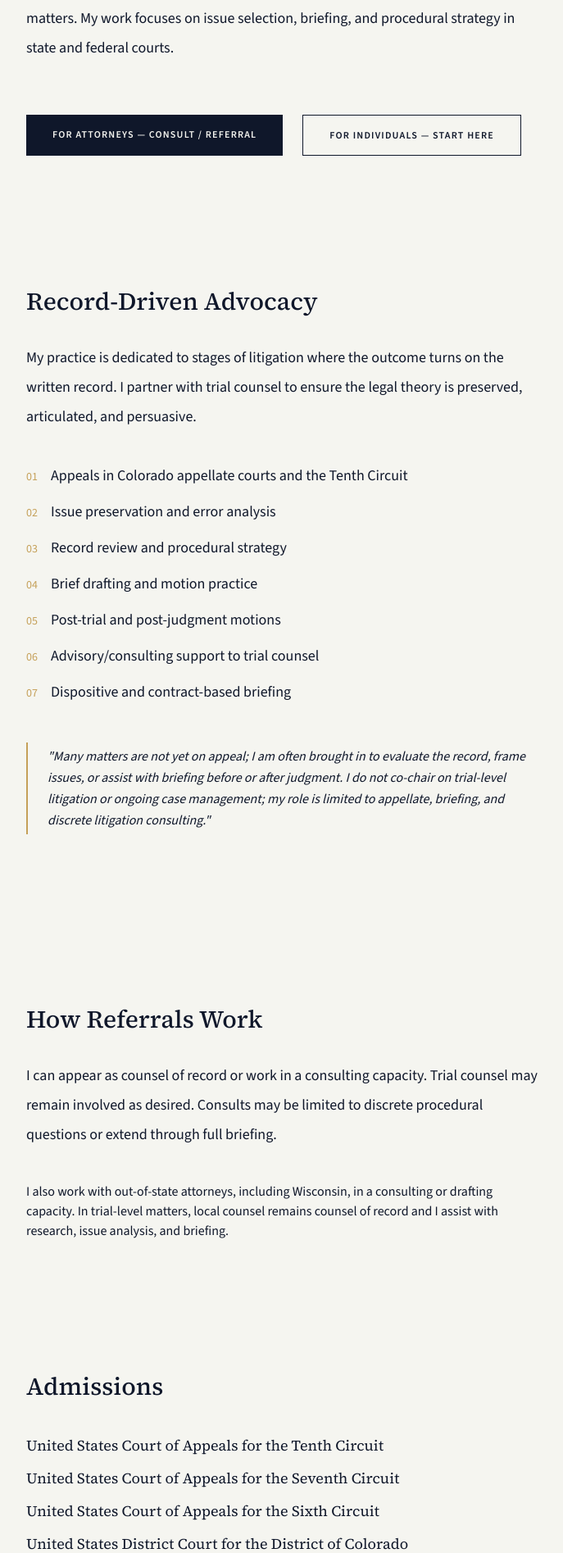
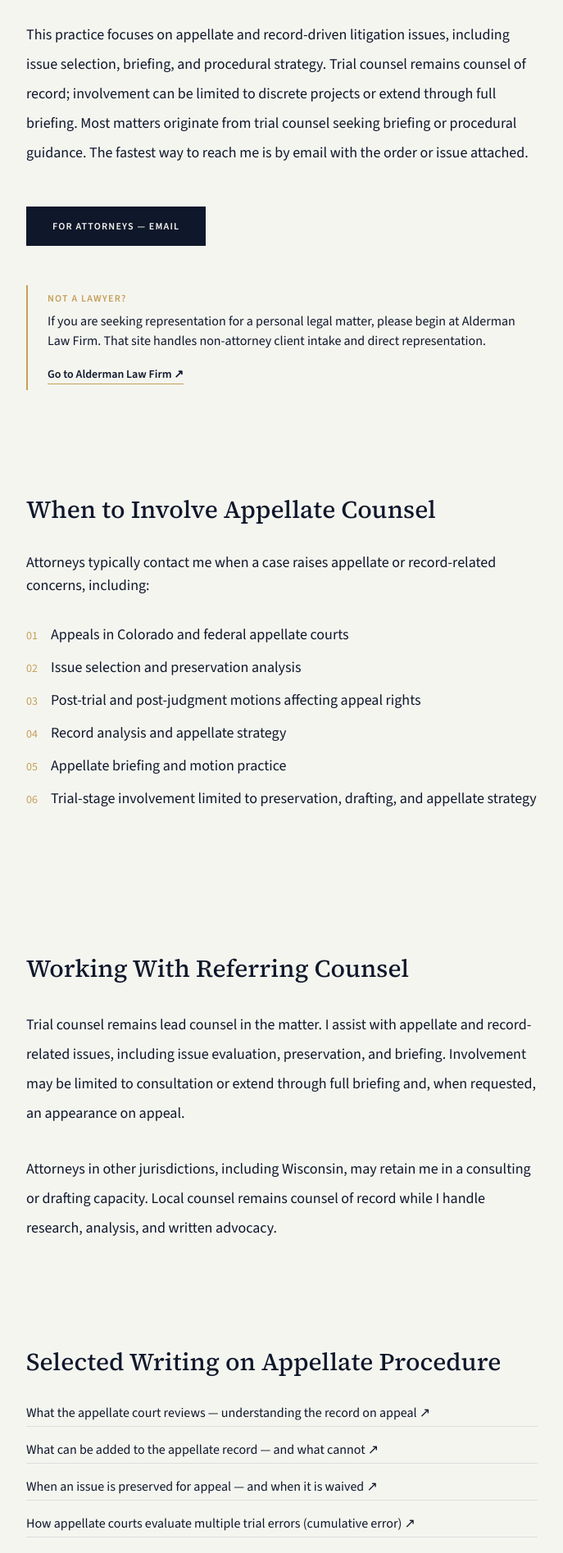
Before and after one commit to eastwoodops/attorney-profile, a Next.js app: page / in a window 1280 px wide. Shown: the part 340-2235 px from the top of the page at 82% size, without its empty margins (296-983 px from the left). Built offline with nearby package versions, Linux system fonts and the light colour scheme.

Commit message:
refactor: Apply extensive client copy and layout updates (Hero, Articles, Bio, Admissions)

```diff
--- a/app/page.tsx
+++ b/app/page.tsx
@@ -47,101 +47,136 @@ export default function Home() {
 
       <main className="max-w-2xl mx-auto px-6">
 
-        {/* 1. HERO FUNCTION STATEMENT */}
-        <section className="pt-24 pb-20">
+        {/* 1. HERO */}
+        <section className="pt-24 pb-16">
           <h1 className={`${serif.className} text-5xl md:text-6xl font-medium mb-6 leading-none text-oxford`}>
             Kimberly Rufe
           </h1>
-          <p className="text-xl text-bronze mb-10 font-medium">
+          <p className="text-xl text-bronze mb-4 font-medium">
             Appellate Counsel & Litigation Consultant
           </p>
-          <p className="text-lg leading-loose text-oxford mb-12">
-            I represent parties and assist trial counsel in appellate and record-driven litigation matters. My work focuses on issue selection, briefing, and procedural strategy in state and federal courts.
+          <p className="text-sm uppercase tracking-widest text-oxford/60 mb-10">
+            This page is for attorneys seeking assistance with appellate or record-related issues.
           </p>
 
-          <div className="flex flex-col sm:flex-row gap-6 pt-4">
+          <p className="text-lg leading-loose text-oxford mb-12">
+            This practice focuses on appellate and record-driven litigation issues, including issue selection, briefing, and procedural strategy. Trial counsel remains counsel of record; involvement can be limited to discrete projects or extend through full briefing. Most matters originate from trial counsel seeking briefing or procedural guidance. The fastest way to reach me is by email with the order or issue attached.
+          </p>
+
+          <div className="mb-12">
             <ObfuscatedEmail
-              label="For Attorneys — Consult / Referral"
+              label="For Attorneys — Email"
               className="inline-block bg-oxford text-paper px-8 py-4 text-xs uppercase tracking-widest font-bold hover:bg-bronze transition-colors text-center"
             />
+          </div>
+
+          <div className="border-l-2 border-bronze pl-6 py-2">
+            <p className="text-xs uppercase tracking-widest text-bronze mb-2 font-bold">Not a lawyer?</p>
+            <p className="text-base text-oxford mb-4">
+              If you are seeking representation for a personal legal matter, please begin at Alderman Law Firm. That site handles non-attorney client intake and direct representation.
+            </p>
             <a
               href="https://aldermanlawfirm.com"
               target="_blank"
-              className="inline-block border border-oxford text-oxford px-8 py-4 text-xs uppercase tracking-widest font-bold hover:bg-oxford hover:text-paper transition-colors text-center"
+              className="text-sm font-bold border-b border-bronze pb-0.5 hover:text-bronze transition-colors"
             >
-              For Individuals — Start Here
+              Go to Alderman Law Firm ↗
             </a>
           </div>
         </section>
 
-        {/* 2. WHAT I DO */}
-        <section className="py-20">
+        {/* 2. WHEN TO INVOLVE APPELLATE COUNSEL */}
+        <section className="py-16">
           <h2 className={`${serif.className} text-3xl font-medium mb-8 text-oxford`}>
-            Record-Driven Advocacy
+            When to Involve Appellate Counsel
           </h2>
-          <p className="text-lg leading-loose text-oxford mb-10">
-            My practice is dedicated to stages of litigation where the outcome turns on the written record. I partner with trial counsel to ensure the legal theory is preserved, articulated, and persuasive.
+          <p className="text-lg text-oxford mb-8">
+            Attorneys typically contact me when a case raises appellate or record-related concerns, including:
           </p>
 
-          <ul className="space-y-4 mb-12 text-oxford text-lg">
+          <ul className="space-y-3 mb-12 text-oxford text-lg">
             <li className="flex gap-4 items-baseline">
               <span className="text-bronze text-sm">01</span>
-              <span>Appeals in Colorado appellate courts and the Tenth Circuit</span>
+              <span>Appeals in Colorado and federal appellate courts</span>
             </li>
             <li className="flex gap-4 items-baseline">
               <span className="text-bronze text-sm">02</span>
-              <span>Issue preservation and error analysis</span>
+              <span>Issue selection and preservation analysis</span>
             </li>
             <li className="flex gap-4 items-baseline">
               <span className="text-bronze text-sm">03</span>
-              <span>Record review and procedural strategy</span>
+              <span>Post-trial and post-judgment motions affecting appeal rights</span>
             </li>
             <li className="flex gap-4 items-baseline">
               <span className="text-bronze text-sm">04</span>
-              <span>Brief drafting and motion practice</span>
+              <span>Record analysis and appellate strategy</span>
             </li>
             <li className="flex gap-4 items-baseline">
               <span className="text-bronze text-sm">05</span>
-              <span>Post-trial and post-judgment motions</span>
+              <span>Appellate briefing and motion practice</span>
             </li>
             <li className="flex gap-4 items-baseline">
               <span className="text-bronze text-sm">06</span>
-              <span>Advisory/consulting support to trial counsel</span>
-            </li>
-            <li className="flex gap-4 items-baseline">
-              <span className="text-bronze text-sm">07</span>
-              <span>Dispositive and contract-based briefing</span>
+              <span>Trial-stage involvement limited to preservation, drafting, and appellate strategy</span>
             </li>
           </ul>
-
-          <blockquote className="border-l-2 border-bronze pl-6 py-1 my-12">
-            <p className="text-oxford italic leading-relaxed">
-              "Many matters are not yet on appeal; I am often brought in to evaluate the record, frame issues, or assist with briefing before or after judgment. I do not co-chair on trial-level litigation or ongoing case management; my role is limited to appellate, briefing, and discrete litigation consulting."
-            </p>
-          </blockquote>
         </section>
 
-        {/* 3. REFERRAL MECHANICS */}
-        <section className="py-20">
+        {/* 3. WORKING WITH REFERRING COUNSEL */}
+        <section className="py-16">
           <h2 className={`${serif.className} text-3xl font-medium mb-8 text-oxford`}>
-            How Referrals Work
+            Working With Referring Counsel
           </h2>
 
-          <p className="text-lg text-oxford mb-10 leading-loose">
-            I can appear as counsel of record or work in a consulting capacity. Trial counsel may remain involved as desired. Consults may be limited to discrete procedural questions or extend through full briefing.
+          <p className="text-lg text-oxford mb-8 leading-loose">
+            Trial counsel remains lead counsel in the matter. I assist with appellate and record-related issues, including issue evaluation, preservation, and briefing. Involvement may be limited to consultation or extend through full briefing and, when requested, an appearance on appeal.
           </p>
 
-          <div className="space-y-4 text-oxford">
-            <p>I also work with out-of-state attorneys, including Wisconsin, in a consulting or drafting capacity. In trial-level matters, local counsel remains counsel of record and I assist with research, issue analysis, and briefing.</p>
-          </div>
+          <p className="text-lg text-oxford leading-loose">
+            Attorneys in other jurisdictions, including Wisconsin, may retain me in a consulting or drafting capacity. Local counsel remains counsel of record while I handle research, analysis, and written advocacy.
+          </p>
         </section>
 
-        {/* 4. ADMISSIONS (Reverted to Single List) */}
-        <section className="py-20">
-          <h2 className={`${serif.className} text-3xl font-medium mb-10 text-oxford`}>
+        {/* 4. SELECTED WRITING */}
+        <section className="py-16">
+          <h2 className={`${serif.className} text-3xl font-medium mb-8 text-oxford`}>
+            Selected Writing on Appellate Procedure
+          </h2>
+          <ul className="space-y-4 text-oxford">
+            <li>
+              <a href="https://aldermanlawfirm.com/what-the-record-on-appeal-actually-is-and-why-appeals-are-decided-there/" target="_blank" className="hover:text-bronze transition-colors border-b border-oxford/10 pb-1 block">
+                What the appellate court reviews — understanding the record on appeal ↗
+              </a>
+            </li>
+            <li>
+              <a href="https://aldermanlawfirm.com/can-you-add-evidence-after-trial-supplementing-the-record-on-appeal-in-colorado/" target="_blank" className="hover:text-bronze transition-colors border-b border-oxford/10 pb-1 block">
+                What can be added to the appellate record — and what cannot ↗
+              </a>
+            </li>
+            <li>
+              <a href="https://aldermanlawfirm.com/issue-preservation-in-colorado-appeals-was-my-issue-preserved-for-appeal/" target="_blank" className="hover:text-bronze transition-colors border-b border-oxford/10 pb-1 block">
+                When an issue is preserved for appeal — and when it is waived ↗
+              </a>
+            </li>
+            <li>
+              <a href="https://aldermanlawfirm.com/the-cumulative-error-doctrine-in-colorado-appeals/" target="_blank" className="hover:text-bronze transition-colors border-b border-oxford/10 pb-1 block">
+                How appellate courts evaluate multiple trial errors (cumulative error) ↗
+              </a>
+            </li>
+            <li>
+              <a href="https://aldermanlawfirm.com/what-is-the-criteria-for-a-cert-petition-in-colorado/" target="_blank" className="hover:text-bronze transition-colors border-b border-oxford/10 pb-1 block">
+                When a Colorado Supreme Court cert petition may be viable ↗
+              </a>
+            </li>
+          </ul>
+        </section>
+
+        {/* 5. ADMISSIONS (Compact) */}
+        <section className="py-16">
+          <h2 className={`${serif.className} text-3xl font-medium mb-6 text-oxford`}>
             Admissions
           </h2>
-          <ul className={`space-y-3 text-oxford text-lg ${serif.className}`}>
+          <ul className={`text-oxford text-base leading-snug space-y-1 ${serif.className}`}>
             <li>United States Court of Appeals for the Tenth Circuit</li>
             <li>United States Court of Appeals for the Seventh Circuit</li>
             <li>United States Court of Appeals for the Sixth Circuit</li>
@@ -152,52 +187,42 @@ export default function Home() {
           </ul>
         </section>
 
-        {/* 5. BIO & WRITING PROOF */}
-        <section className="py-20">
-          <div className="mb-12">
-             {/* Image - Adjusted for full head visibility */}
-            <div className="w-full max-w-sm mb-10">
+        {/* 6. BIO */}
+        <section className="py-16">
+          <div className="flex flex-col md:flex-row gap-10 items-start">
+             {/* Image - Small, Cropped */}
+            <div className="w-32 flex-shrink-0">
                <img
                   src="/kimberly-rufe-portrait.jpg"
                   alt="Kimberly Rufe"
-                  className="w-full h-auto object-cover grayscale opacity-90 hover:opacity-100 transition-opacity duration-500"
-                  style={{ maxHeight: '500px', objectPosition: 'top' }}
+                  className="w-full h-auto object-cover grayscale opacity-90"
+                  style={{ aspectRatio: '3/4', objectPosition: 'top' }}
                 />
             </div>
 
-            <p className="text-lg leading-loose text-oxford mb-8">
-              My practice focuses on record-driven litigation—the work that wins or loses on a clear, persuasive written argument. I work with trial counsel and parties to evaluate appellate options, frame issues for appeal, and draft briefs and motions that courts actually read.
-            </p>
-            <p className="text-lg leading-loose text-oxford">
-              Most of my work involves collaborating with trial counsel who remain closely involved in the case. I bring appellate perspective to trial strategy and procedural choices, and I handle the specialized work of motion drafting and record analysis that trial lawyers often need to outsource.
-            </p>
+            <div>
+              <h3 className={`${serif.className} text-xl font-medium mb-4 text-oxford`}>
+                Kimberly Alderman Rufe
+              </h3>
+              <p className="text-lg leading-loose text-oxford">
+                Kimberly Alderman Rufe is an attorney whose practice focuses on appeals and record-based litigation. She previously clerked in the judiciary and taught in the clinical program at the University of Wisconsin Law School. She works with referring attorneys on a collaborative basis, providing analysis and drafting support while trial counsel remains lead counsel.
+              </p>
+            </div>
           </div>
         </section>
 
-        {/* 6. CONTACT */}
-        <section id="contact" className="py-20 pb-32">
+        {/* 7. CONTACT */}
+        <section id="contact" className="py-16 pb-32">
           <h2 className={`${serif.className} text-3xl font-medium mb-8 text-oxford`}>
             Contact
           </h2>
 
-          <div className="space-y-8">
-            <div>
-              <p className="text-xs uppercase tracking-widest text-bronze mb-2 font-bold">Email</p>
-              <ObfuscatedEmail className="text-xl text-oxford hover:text-bronze transition-colors border-b border-oxford/20 pb-1" />
-            </div>
-
-            <div>
-              <p className="text-xs uppercase tracking-widest text-bronze mb-2 font-bold">Schedule</p>
-              <ObfuscatedEmail
-                label="Email to request a consult time →"
-                className="text-lg text-oxford hover:text-bronze transition-colors"
-              />
-            </div>
+          <div className="space-y-4">
+            <ObfuscatedEmail className="text-xl text-oxford hover:text-bronze transition-colors border-b border-oxford/20 pb-1" />
+            <p className="text-sm text-oxford/60 italic">
+              Conflict checks are handled prior to representation. No intake questionnaire required.
+            </p>
           </div>
-
-          <p className="text-sm text-oxford/60 mt-12 italic">
-            Conflict checks are handled prior to representation. No intake questionnaire required.
-          </p>
         </section>
 
       </main>
```
